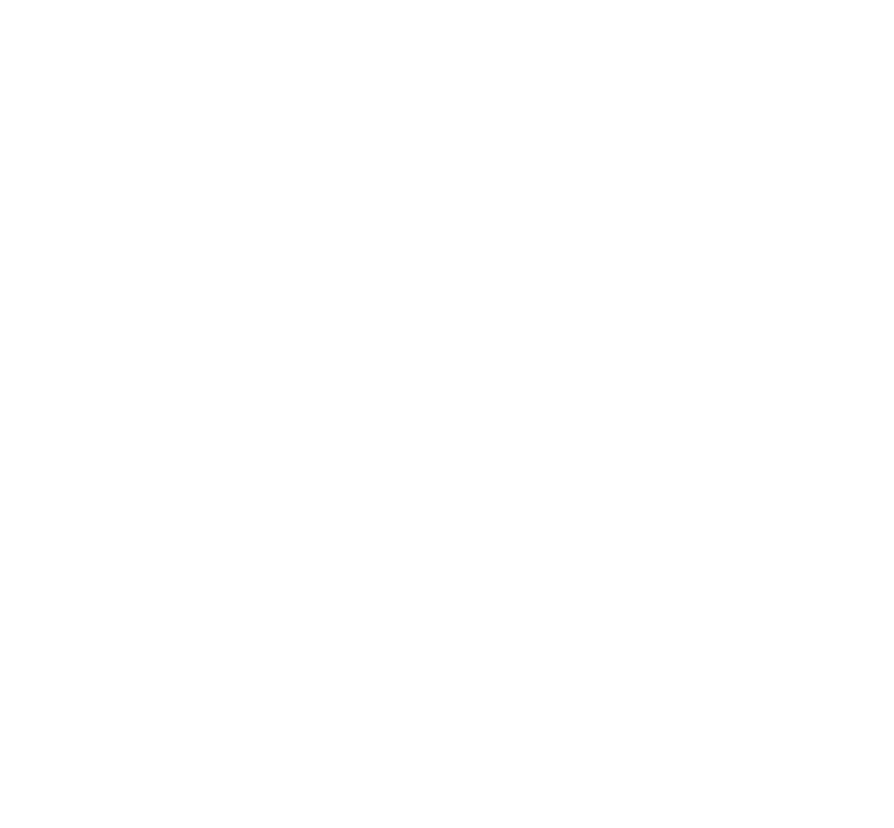
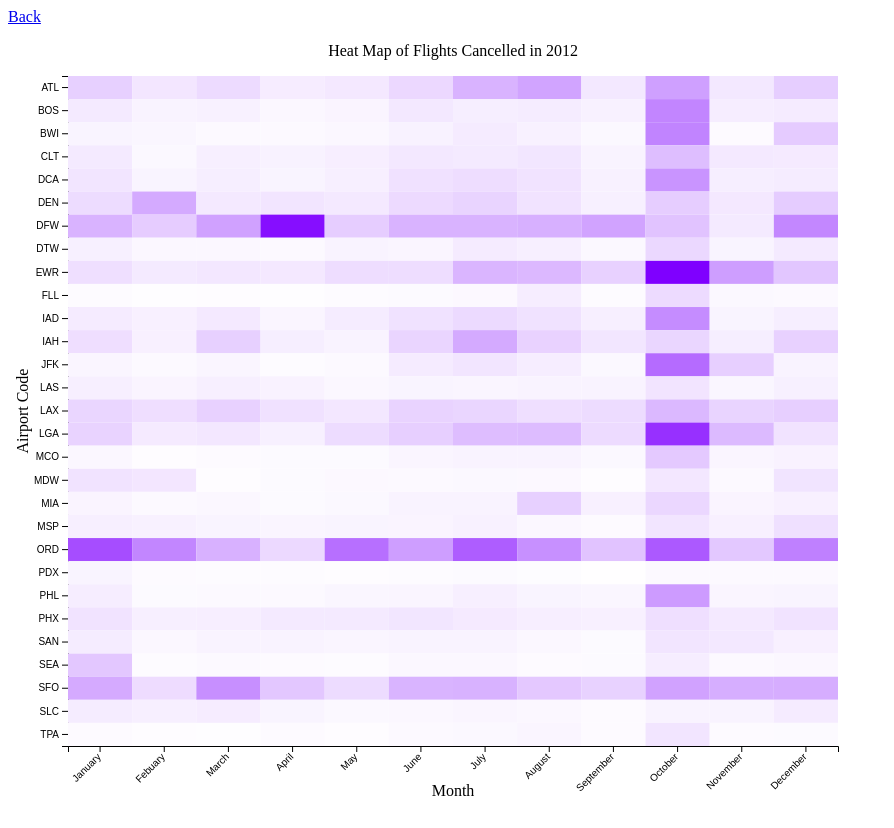
Before and after one commit to msouth-code/msouth-code.github.io, a plain HTML site: page a4/heat.html in a window 1280 px wide. Shown: the whole page, without its empty margins (0-894 px from the left). Before the commit the page ends 800 px from the top, so only its background shows below. Drawn offline with nearby package versions, Linux system fonts and the light colour scheme.

Commit message:
completed scatter and heat plots

```diff
--- a/a4/heat.html
+++ b/a4/heat.html
@@ -0,0 +1,105 @@
+<!DOCTYPE html>
+<html lang="en">
+
+<head>
+    <meta charset="UTF-8">
+    <meta name="viewport" content="width=device-width, initial-scale=1.0">
+    <title>A4 - Bar Chart</title>
+    <!-- <link rel="stylesheet" href="css/style.css"> -->
+    <script src="http://d3js.org/d3.v7.min.js" charset="utf-8"></script>
+
+</head>
+
+<body>
+    <a href="../index.html">Back</a>
+    <div></div>
+    <div id="my_dataviz"></div>
+    <script type="text/javascript">
+        // Your beautiful D3 code will go here
+        var dataset;  //Declare global variable, initially empty (undefined)
+
+        var margin = { top: 50, right: 30, bottom: 70, left: 60 },
+            width = 860 - margin.left - margin.right,
+            height = 790 - margin.top - margin.bottom;
+
+        // append the svg object to the body of the page
+        var svg = d3.select("#my_dataviz")
+            .append("svg")
+            .attr("width", width + margin.left + margin.right)
+            .attr("height", height + margin.top + margin.bottom)
+            .append("g")
+            .attr("transform",
+                "translate(" + margin.left + "," + margin.top + ")");
+
+        d3.csv("../data/airlines.csv").then(function (data) {
+            dataset = data.filter(function (d) {
+                return +d.TimeYear === 2012; // Use + to convert string to number
+            });
+            drawChart();
+        });
+
+
+
+        // Add Y axis
+        function drawChart() {
+            var x = d3.scaleBand()
+                .range([0, width])
+                .domain(dataset.map(function(d) { return d["Time.Month Name"]; }))
+                // .padding(0.5);
+            svg.append("g")
+                .attr("transform", "translate(0," + height + ")")
+                .call(d3.axisBottom(x))
+                .selectAll("text")
+                .attr("transform", "translate(-10,0)rotate(-45)")
+                .style("text-anchor", "end");
+
+            var y = d3.scaleBand()
+                .range([0, height])
+                .domain(dataset.map(function(d) { return d["Airport.Code"]; }))
+                // .padding(0.5);
+            svg.append("g")
+                .call(d3.axisLeft(y));
+
+            var colorRange = d3.scaleLinear()
+            .domain([0, d3.max(dataset, function (d) { return +d["Statistics.Flights.Cancelled"] })])
+            .range(["white", "#7F00FF"])
+
+            //heats
+            svg.selectAll("heats")
+                .data(dataset)
+                .enter()
+                .append("rect")
+                .attr("x", function (d) { return x(d["Time.Month Name"]); })
+                .attr("y", function (d) { return y(d["Airport.Code"]); })
+                .attr("width", x.bandwidth())
+                .attr("height", y.bandwidth())
+                .attr("fill", function(d) { return colorRange(d["Statistics.Flights.Cancelled"]) })
+
+
+            svg.append("text")
+            .attr("text-anchor", "middle")
+            .attr("transform", "translate(" + (width/2) + " ," + (margin.top - 70) + ")")
+            .text("Heat Map of Flights Cancelled in 2012");
+
+            //x label
+            svg.append("text")
+            .attr("text-anchor", "middle")
+            .attr("transform", "translate(" + (width/2) + " ," + (height + margin.top) + ")")
+            .text("Month");
+
+            //y label
+            svg.append("text")
+            .attr("text-anchor", "middle")
+            .attr("transform", "rotate(-90)")
+            .attr("y", -margin.left + 20)
+            .attr("x", -height / 2)
+            .text("Airport Code");
+
+
+        }
+
+
+    </script>
+</body>
+
+</html>
```
Also changed, not shown: a4/bar.html (+1 -0 lines), a4/scatter.html (+102 -0 lines).
